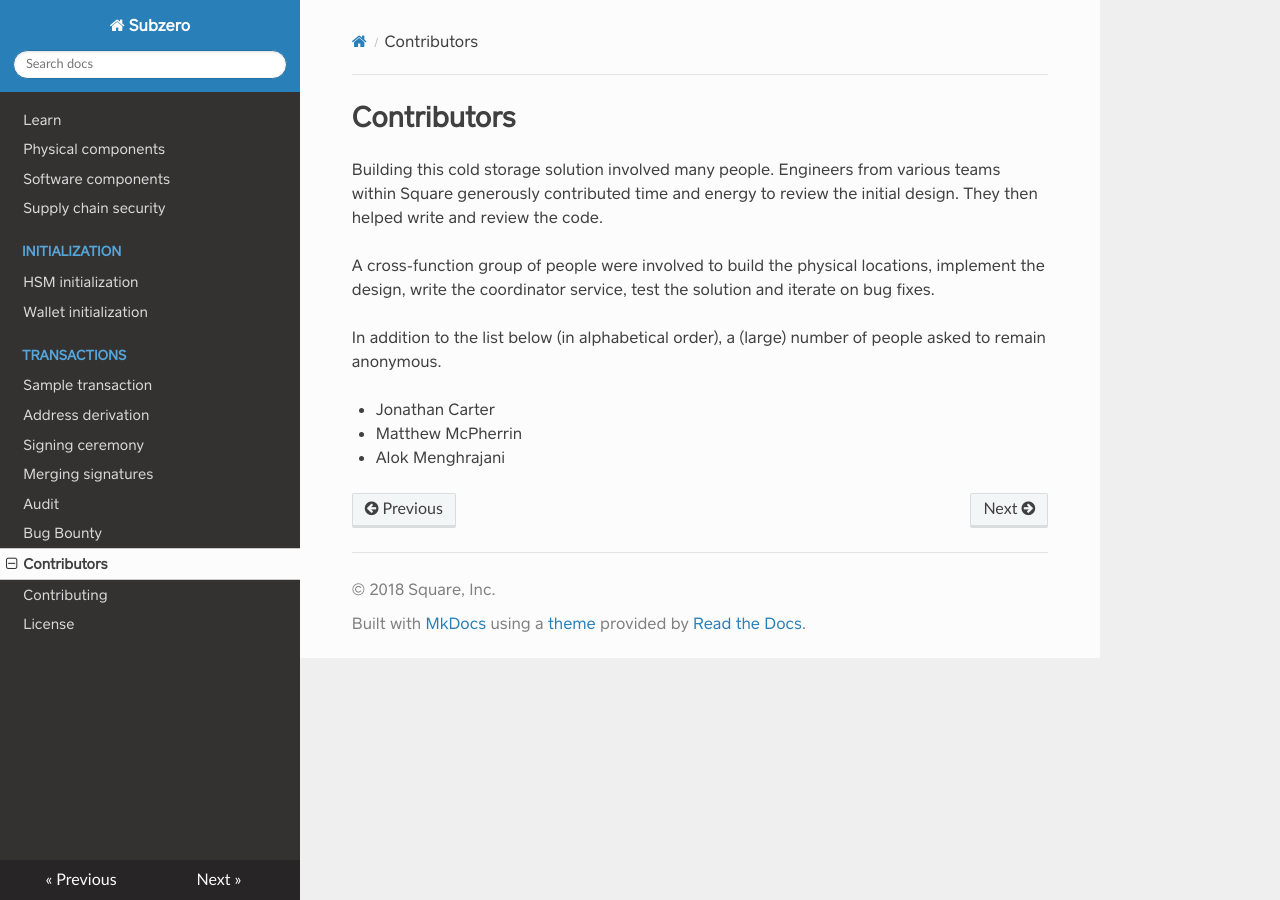
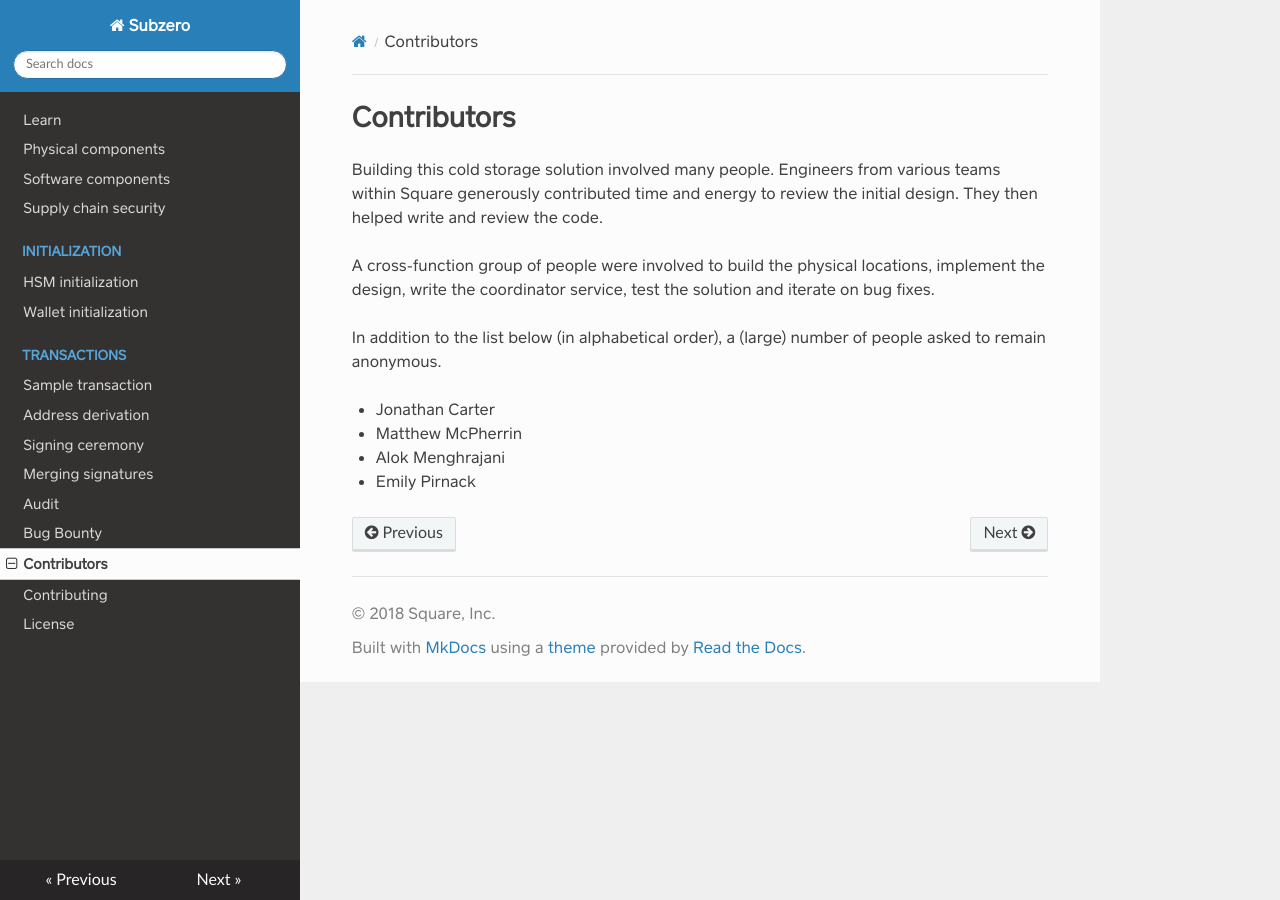
Before and after one commit to square/subzero, an MkDocs documentation site: the page built from documentation/docs/contributors.md, in a window 1280 px wide. Built offline with MkDocs 1.6.1, drawn with Linux system fonts in a browser that asks for light colours; nearby versions of some CDN libraries.

Commit message:
Add epirnack

```diff
--- a/documentation/docs/contributors.md
+++ b/documentation/docs/contributors.md
@@ -11,3 +11,4 @@ In addition to the list below (in alphabetical order), a (large) number of peopl
 * Jonathan Carter
 * Matthew McPherrin
 * Alok Menghrajani
+* Emily Pirnack
```
